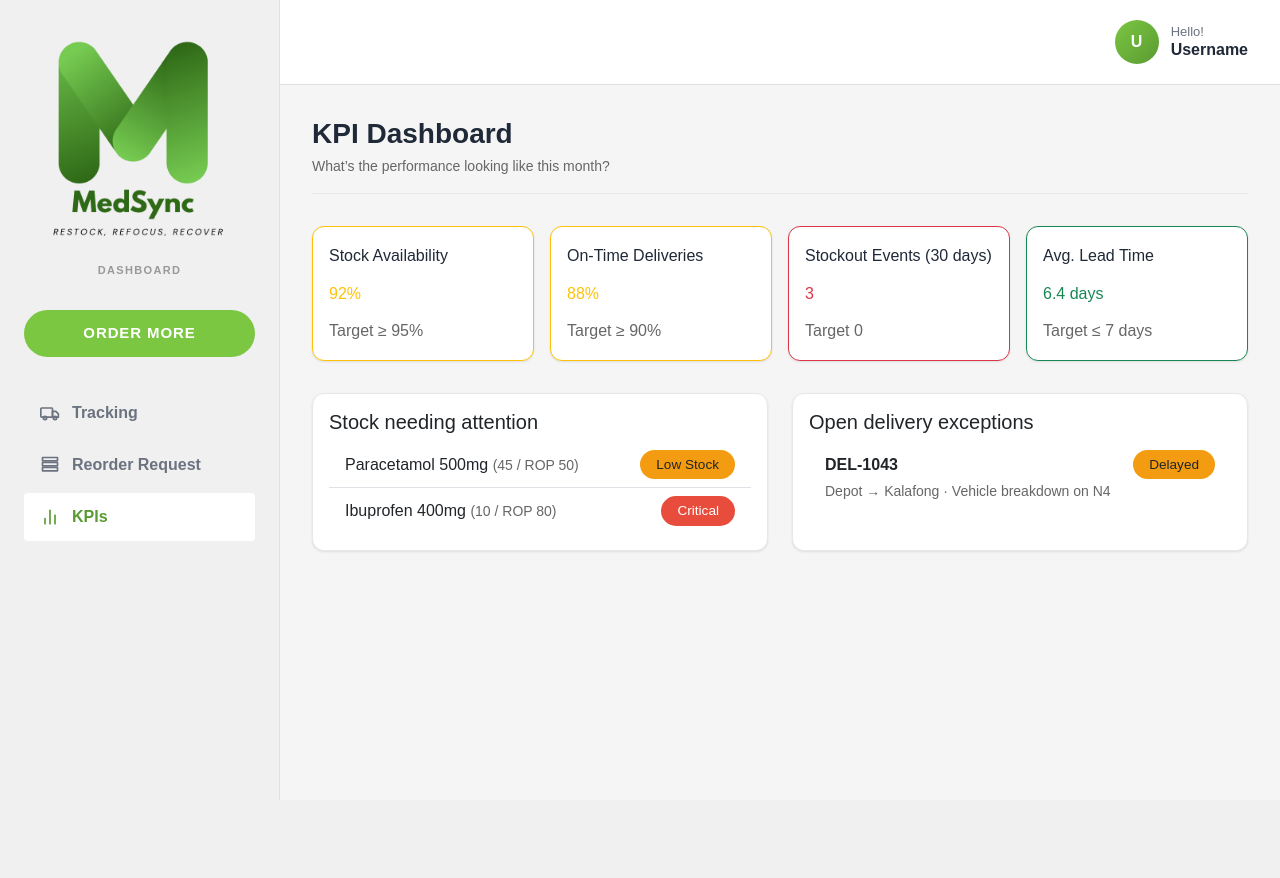
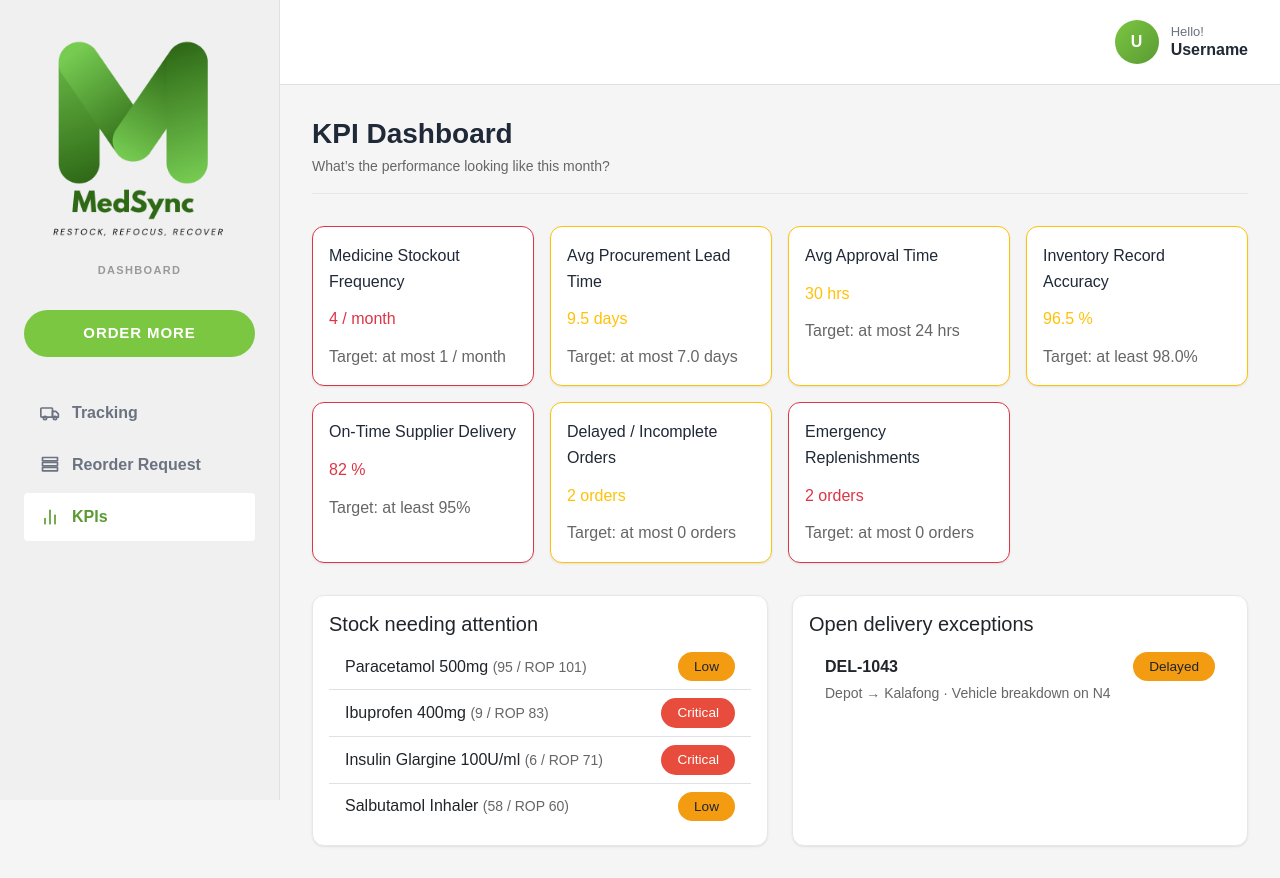
Before and after one commit to u24645177/BFB321_Group4_Project, a Flask app: page /kpis in a window 1280 px wide. Before the commit the page ends 800 px from the top, so only its background shows below. Run offline with Flask 3, Linux system fonts and the light colour scheme.

Commit message:
KPI page uses shared dashboard data

```diff
--- a/app.py
+++ b/app.py
@@ -110,7 +110,8 @@ def update_exception(delivery_id):
 @app.route('/kpis')
 def kpis():
     """Display the KPI dashboard"""
-    return render_template('kpis.html', kpis=KPIS, medicines=MEDICINES, deliveries=DELIVERIES)
+    context = dashboard.get_dashboard_context()
+    return render_template('kpis.html', kpis=context['metrics'], medicines=context['inventory'], deliveries=DELIVERIES)
 
 
 # Run the app
--- a/templates/components/macros.html
+++ b/templates/components/macros.html
@@ -5,7 +5,7 @@
 {% macro status_badge(status) -%}
     {%- set colours = {
         'Sufficient': 'success', 'Delivered': 'success',
-        'Low Stock': 'warning text-dark', 'Delayed': 'warning text-dark',
+        'Low': 'warning text-dark', 'Delayed': 'warning text-dark',
         'Critical': 'danger', 'Failed': 'danger',
         'In Transit': 'primary', 'Scheduled': 'secondary'
     } -%}
--- a/templates/kpis.html
+++ b/templates/kpis.html
@@ -1,5 +1,6 @@
 {% extends "base.html" %}
 {% from "components/macros.html" import kpi_card, status_badge, page_header %}
+{% set tones = {'good': 'success', 'warning': 'warning', 'critical': 'danger'} %}
 
 {% block title %}KPI Dashboard - MedSync{% endblock %}
 
@@ -10,7 +11,7 @@
 <section class="row g-3 mb-section" aria-label="Key performance indicators">
     {% for k in kpis %}
     <div class="col-6 col-lg-3">
-        {{ kpi_card(k.label, k.value, k.target, k.tone) }}
+        {{ kpi_card(k.name, k.display_value ~ ' ' ~ k.unit, k.target_text, tones[k.status]) }}
     </div>
     {% endfor %}
 </section>
@@ -25,7 +26,7 @@
                 <ul class="list-group list-group-flush">
                     {% for med in medicines if med.status != 'Sufficient' %}
                     <li class="list-group-item d-flex justify-content-between align-items-center">
-                        <span>{{ med.name }} <small class="text-muted">({{ med.stock }} / ROP {{ med.reorder_point }})</small></span>
+                        <span>{{ med.name }} <small class="text-muted">({{ med.current_stock }} / ROP {{ med.reorder_point }})</small></span>
                         {{ status_badge(med.status) }}
                     </li>
                     {% else %}
```
